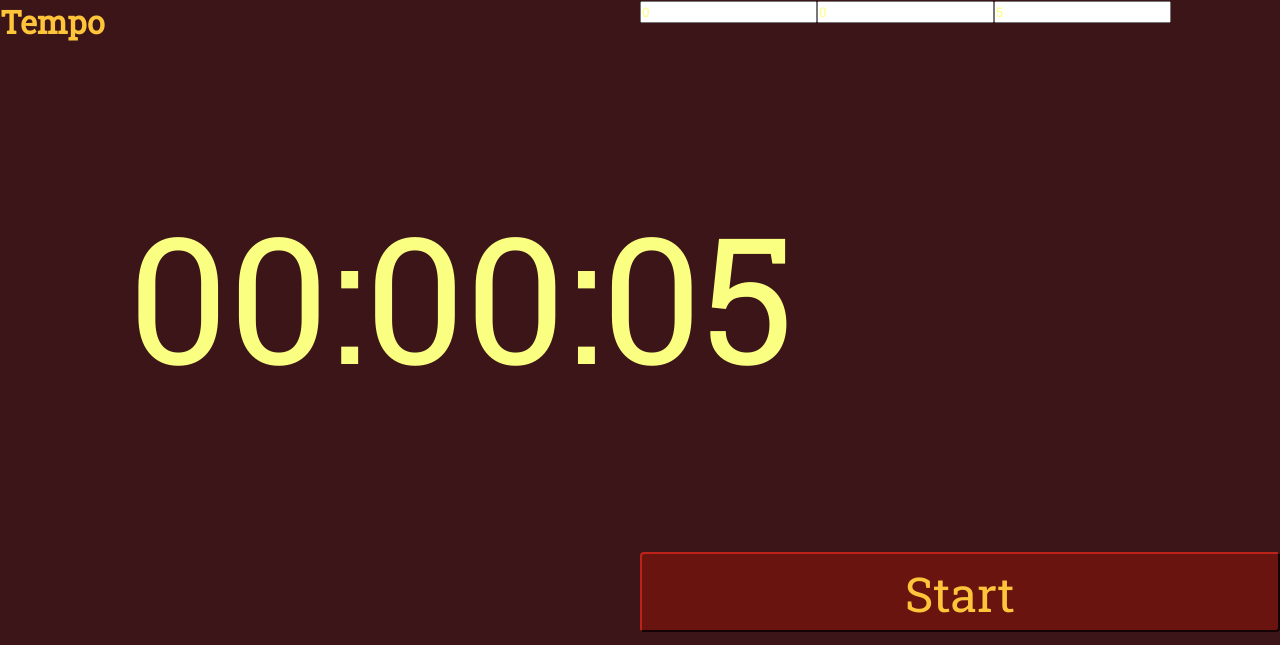
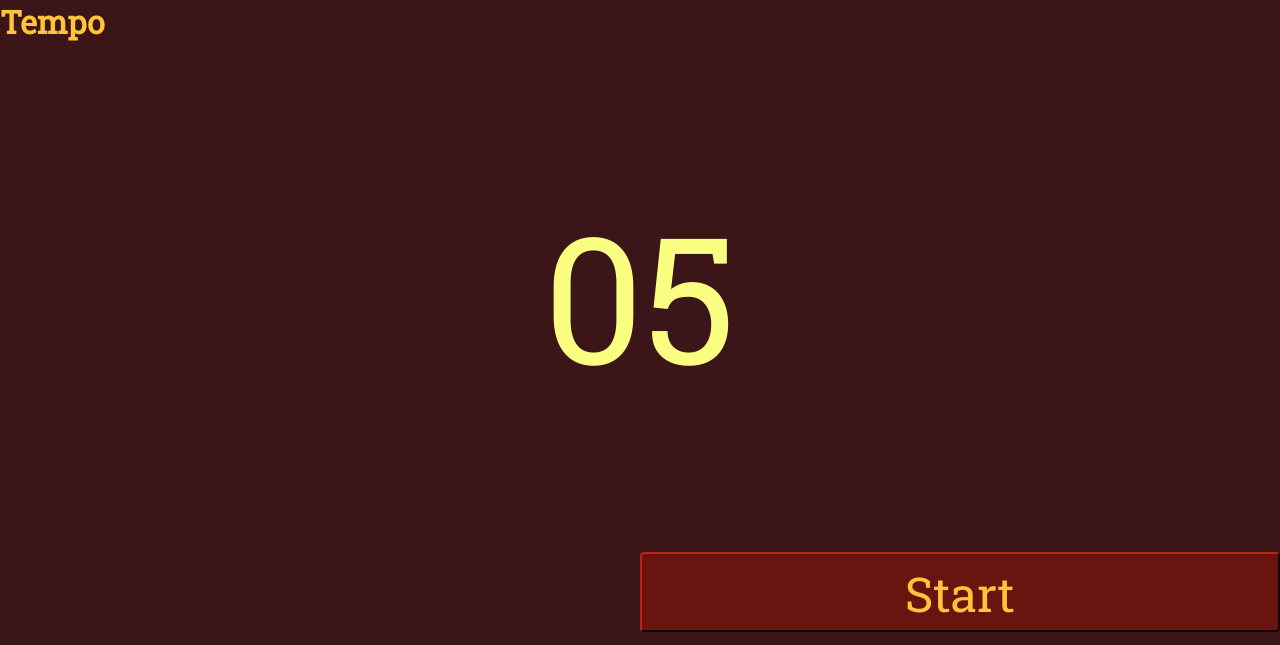
Before and after one commit to Ozame/tempo, a plain HTML site: page index.html in a window 1280 px wide. Shown: the top 645 px of the page. Drawn offline with nearby package versions, Linux system fonts and the light colour scheme.

Commit message:
Add dynamic clock text
- Shows no hours or minutes if none exist

```diff
--- a/styles.css
+++ b/styles.css
@@ -21,7 +21,7 @@ h1 {
     height: 100vh;
     display: grid;
     grid-template-columns: repeat(4, 1fr);
-    grid-template-rows: 5vmin 40vw 2fr;
+    grid-template-rows: 5vmin 40vw 12vmin 1fr;
 }
 
 #counter {
@@ -35,6 +35,13 @@ h1 {
     grid-row: 2/3;
     cursor: default;
     color: var(--light-accent);
+}
+
+
+#counter span {
+    width: 80%;
+    height: auto;
+    text-align: center;
 }
 
 button {
@@ -54,11 +61,6 @@ button:disabled {
     color: gray;
 }
 
-#counter span {
-    width: 80%;
-    height: auto;
-}
-
 #button-start {
     /* row-start/col-start/row-end/col-end */
   grid-area: 3 / 2 / 4 / 3
@@ -76,3 +78,7 @@ button:disabled {
     font-size: 2vmin;
     padding: 8px;
 }
+
+.time-input {
+    grid-area: 4 / 2 / 5 / 4;
+}
--- a/tempo.js
+++ b/tempo.js
@@ -72,6 +72,7 @@ const Counter = {
             let hours = Math.floor(this.timeLeft / 3600)
             let minutes = Math.floor((this.timeLeft / 60) % 60)
             let seconds = timeLeft % 60
+            console.log(timeLeft)
             if (hours < 10) {
                 hours = `0${hours}`
             }
@@ -81,7 +82,10 @@ const Counter = {
             if (seconds < 10) {
                 seconds = `0${seconds}`
             }
-            return `${hours}:${minutes}:${seconds}`
+            noHours = hours === "00"
+            noMinutes = minutes === "00"
+            return `${noHours ? '' : hours + ':'}${noHours && noMinutes ? '' : minutes + ':'}${seconds}`
+
         }
 
     },
```
